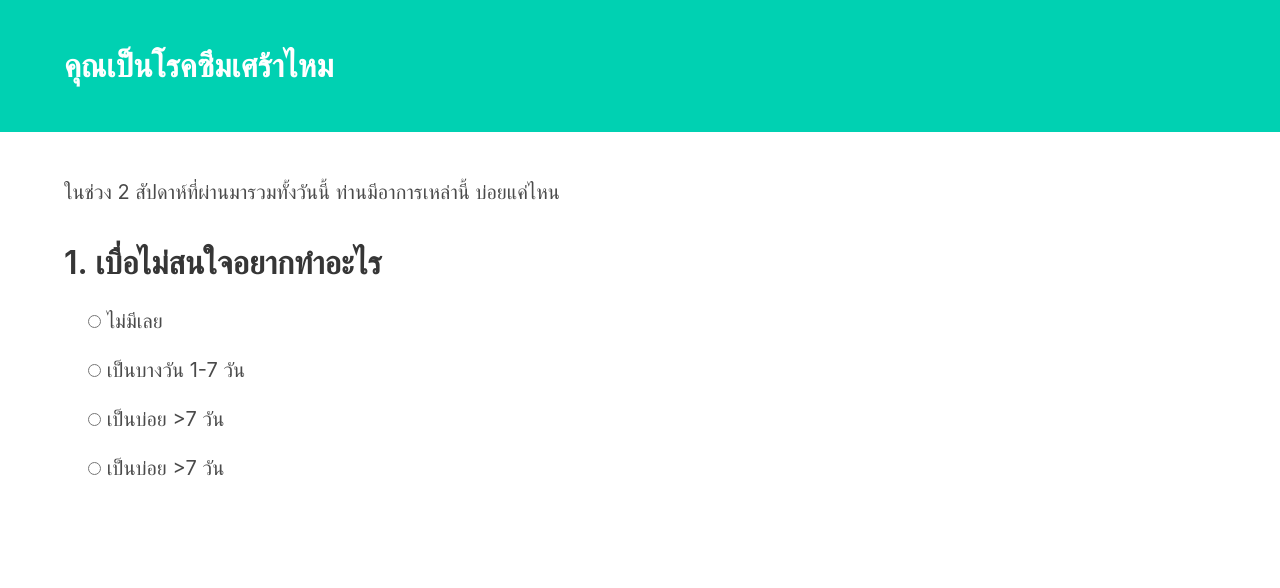
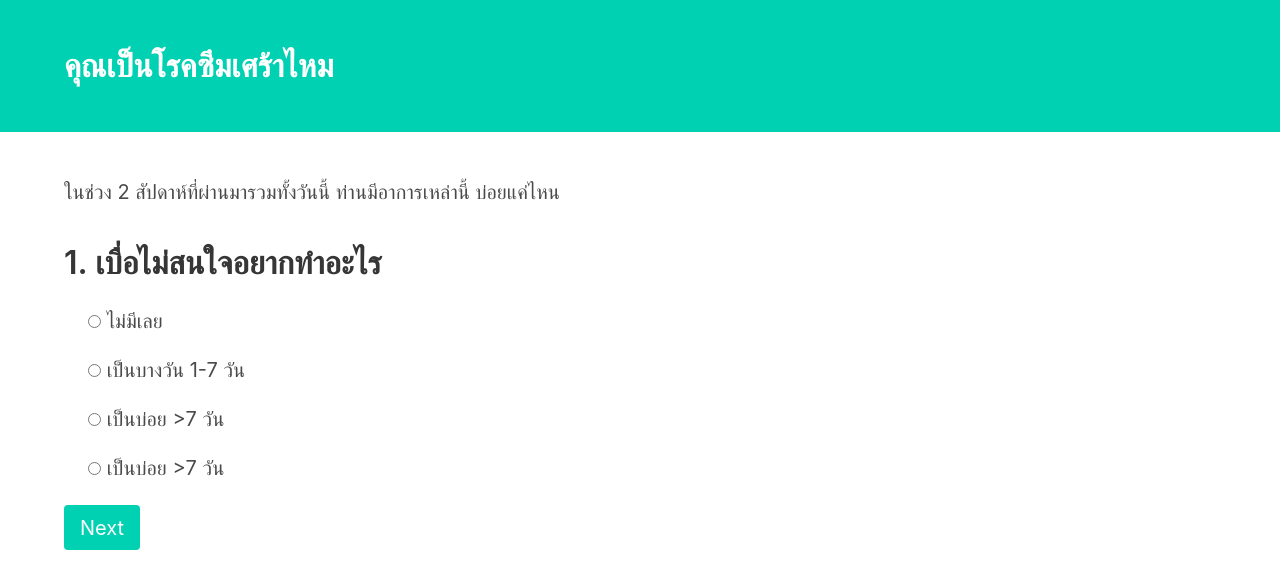
Before and after one commit to MaiMee1/exceed-group-3, a plain HTML site: page questionnaire/page-1/1.html in a window 1280 px wide. Drawn offline with nearby package versions, Linux system fonts and the light colour scheme.

Commit message:
add button

```diff
--- a/questionnaire/page-1/1.html
+++ b/questionnaire/page-1/1.html
@@ -57,7 +57,21 @@
                     </h2>
             </h2>
         </div>
+        <div class="container">
+            <nav class="level">
+                <div class = 'level-left'>
+                    <div class = 'level-item'>
+                    <div class="buttons are-medium">
+                        <a class="button is-primary" href = 'index.html' style = 'display: none'>Back</a>
+                        <a class="button is-primary" type='submit' style = 'display: none'>Submit</a>
+                        <a class="button is-primary">Next</a>
+                    </div>
+                    </div>
+                </div>
+            </nav>
+        </div>
     </section>
+
 </body>
 
 </html>
```
